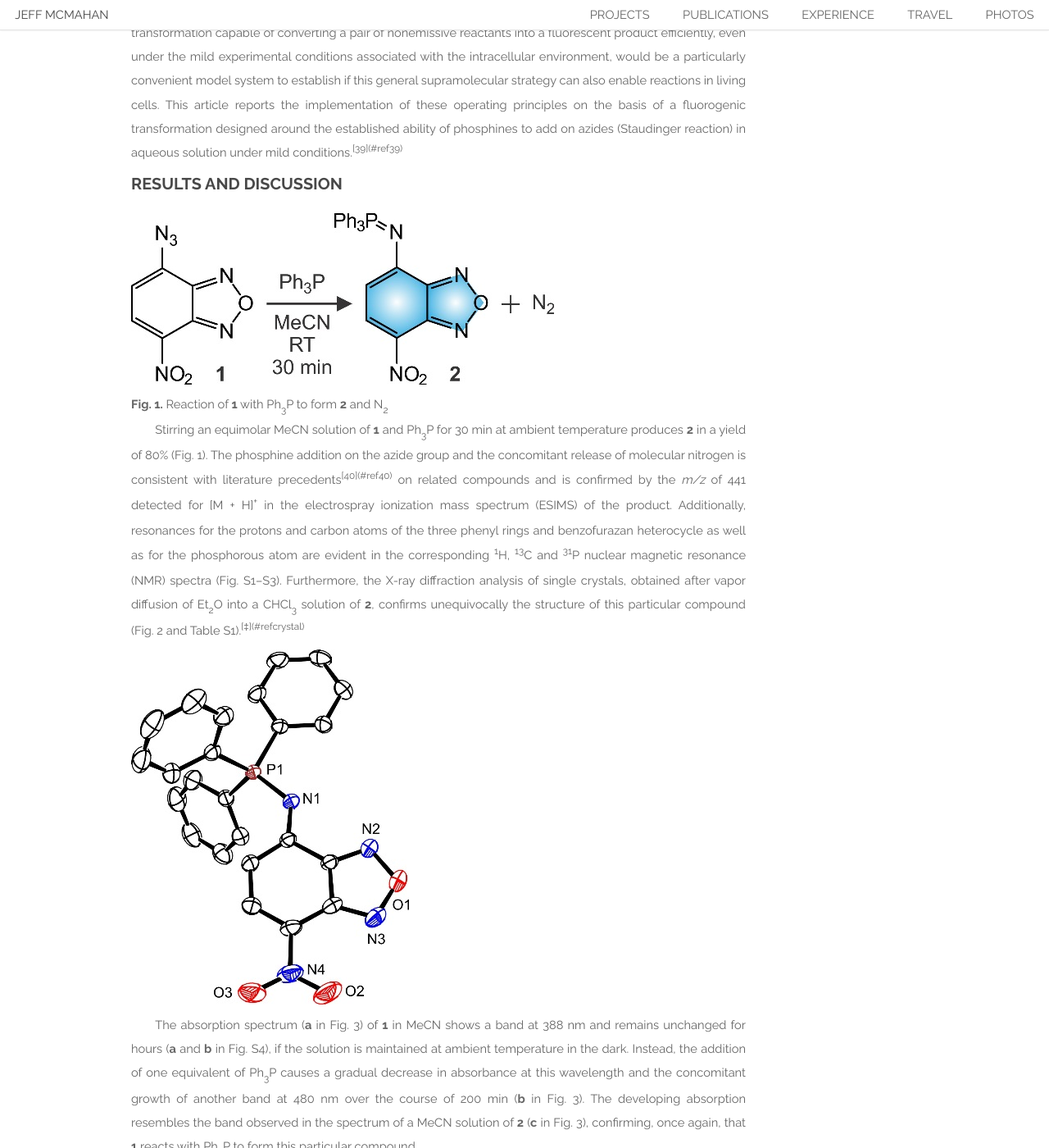
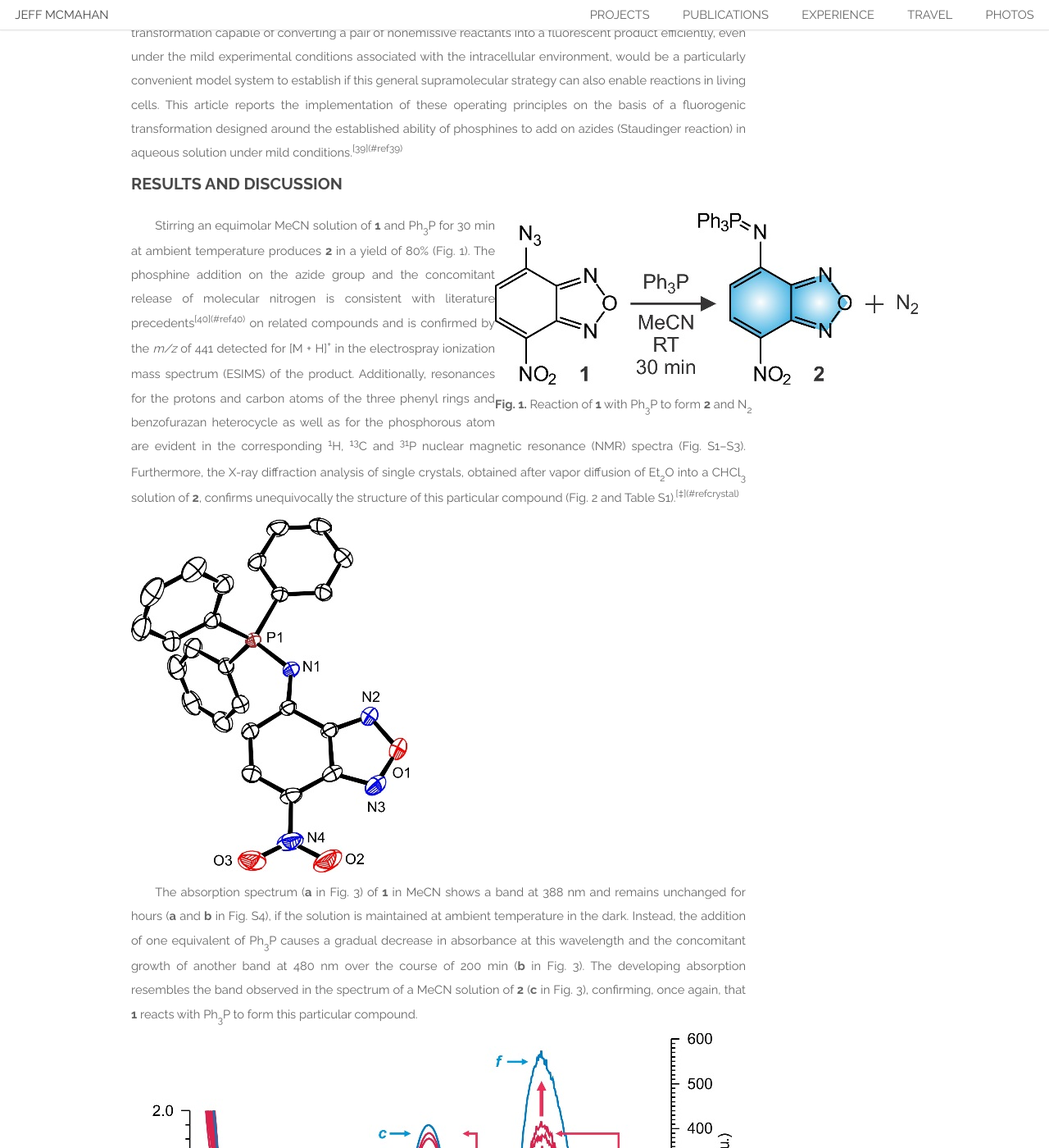
Before and after one commit to jbmcmahan/jbmcmahan.github.io, a Jekyll site: the page built from _posts/2016-03-21-synthesis.html, in a window 1280 px wide and 1400 px high, scrolled down 1840 px. Shown: the whole window at 82% size. Built offline with Jekyll 4.4.1, drawn with Linux system fonts in a browser that asks for light colours.

Commit message:
Update style.css

```diff
--- a/css/style.css
+++ b/css/style.css
@@ -1210,6 +1210,6 @@
 			margin-left: 0px;
 		}
 
-		#publication .left_column fig {
+		#publication .left_column figure {
 			float: right;
 		}
```
